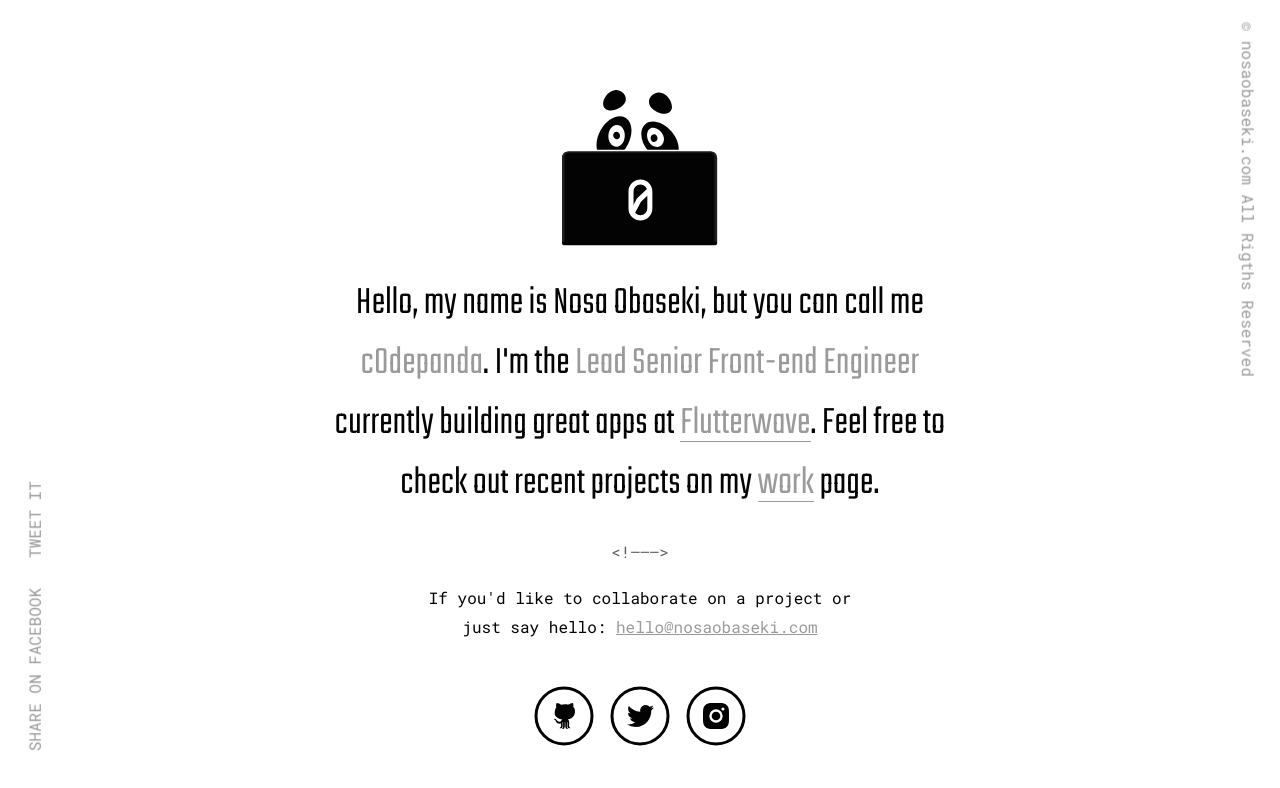
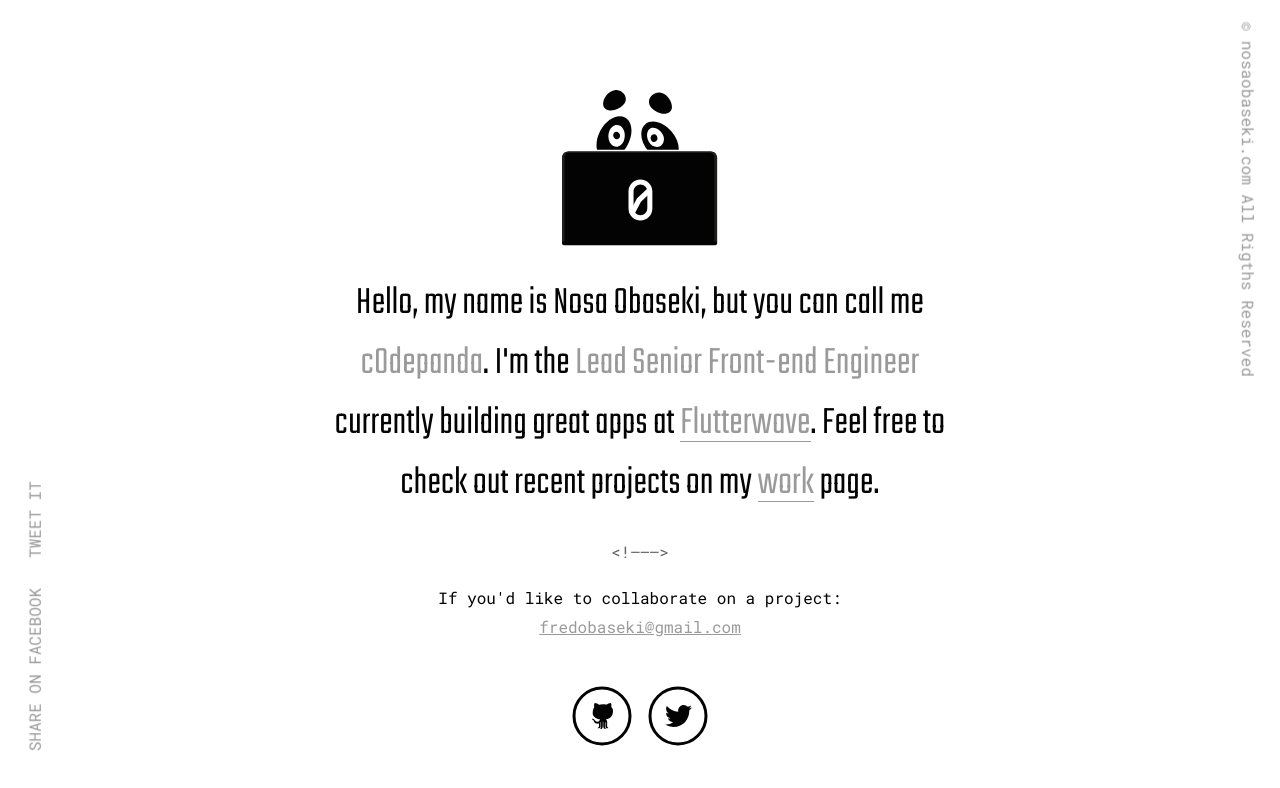
Before and after one commit to c0depanda/c0depanda, a Vue app: page / in a window 1280 px wide. Shown: the top 788 px of the page. Built offline with nearby package versions, Linux system fonts and the light colour scheme.

Commit message:
Removed Instagram social link

```diff
--- a/src/components/main.vue
+++ b/src/components/main.vue
@@ -55,8 +55,8 @@
                     <div class="section__text__split"></div>
 
                     <!-- Section Outline -->
-                    <p class="section__text__outline">If you'd like to collaborate on a project or just say hello:
-                        <a href="mailto:hello@nosaobaseki.com" class="grey__text">hello@nosaobaseki.com</a>
+                    <p class="section__text__outline">If you'd like to collaborate on a project:
+                        <a href="mailto:fredobaseki@gmail.com" class="grey__text">fredobaseki@gmail.com</a>
                     </p>
                 </div>
                 <!-- Social Media Link -->
@@ -86,18 +86,6 @@
                             </svg>
                         </a>
                     </div>
-                    <!-- Social Media Item -->
-                    <div class="social__media__item">
-                        <!-- Instagram LINK -->
-                        <a href="https://www.instagram.com/c0depanda/" target="_blank" class="social__media__item__link">
-                            <svg xmlns="http://www.w3.org/2000/svg" width="60" height="60" viewBox="0 0 60 60">
-                                <g fill="none" fill-rule="evenodd" transform="translate(2 2)">
-                                    <circle cx="28" cy="28" r="28" stroke="#030303" stroke-width="3" />
-                                    <path fill="#000" d="M28 15c-3.53 0-3.973.015-5.36.078-1.384.063-2.329.283-3.155.605a6.372 6.372 0 0 0-2.303 1.499 6.372 6.372 0 0 0-1.5 2.303c-.32.826-.54 1.771-.604 3.155C15.015 24.027 15 24.47 15 28c0 3.53.015 3.973.078 5.36.063 1.384.283 2.329.605 3.155.332.855.776 1.58 1.499 2.303a6.373 6.373 0 0 0 2.303 1.5c.826.32 1.771.54 3.155.604 1.387.063 1.83.078 5.36.078 3.53 0 3.973-.015 5.36-.078 1.384-.063 2.329-.283 3.155-.604a6.373 6.373 0 0 0 2.303-1.5 6.373 6.373 0 0 0 1.5-2.303c.32-.826.54-1.771.604-3.155.063-1.387.078-1.83.078-5.36 0-3.53-.015-3.973-.078-5.36-.063-1.384-.283-2.329-.604-3.155a6.373 6.373 0 0 0-1.5-2.303 6.372 6.372 0 0 0-2.303-1.5c-.826-.32-1.771-.54-3.155-.604C31.973 15.015 31.53 15 28 15zm0 6.324a6.676 6.676 0 1 0 0 13.352 6.676 6.676 0 0 0 0-13.352zm0 11.01a4.333 4.333 0 1 1 0-8.667 4.333 4.333 0 0 1 0 8.666zm8.5-11.273a1.56 1.56 0 1 1-3.12 0 1.56 1.56 0 0 1 3.12 0z" />
-                                </g>
-                            </svg>
-                        </a>
-                    </div>
                 </div>
             </div>
         </section>
```
